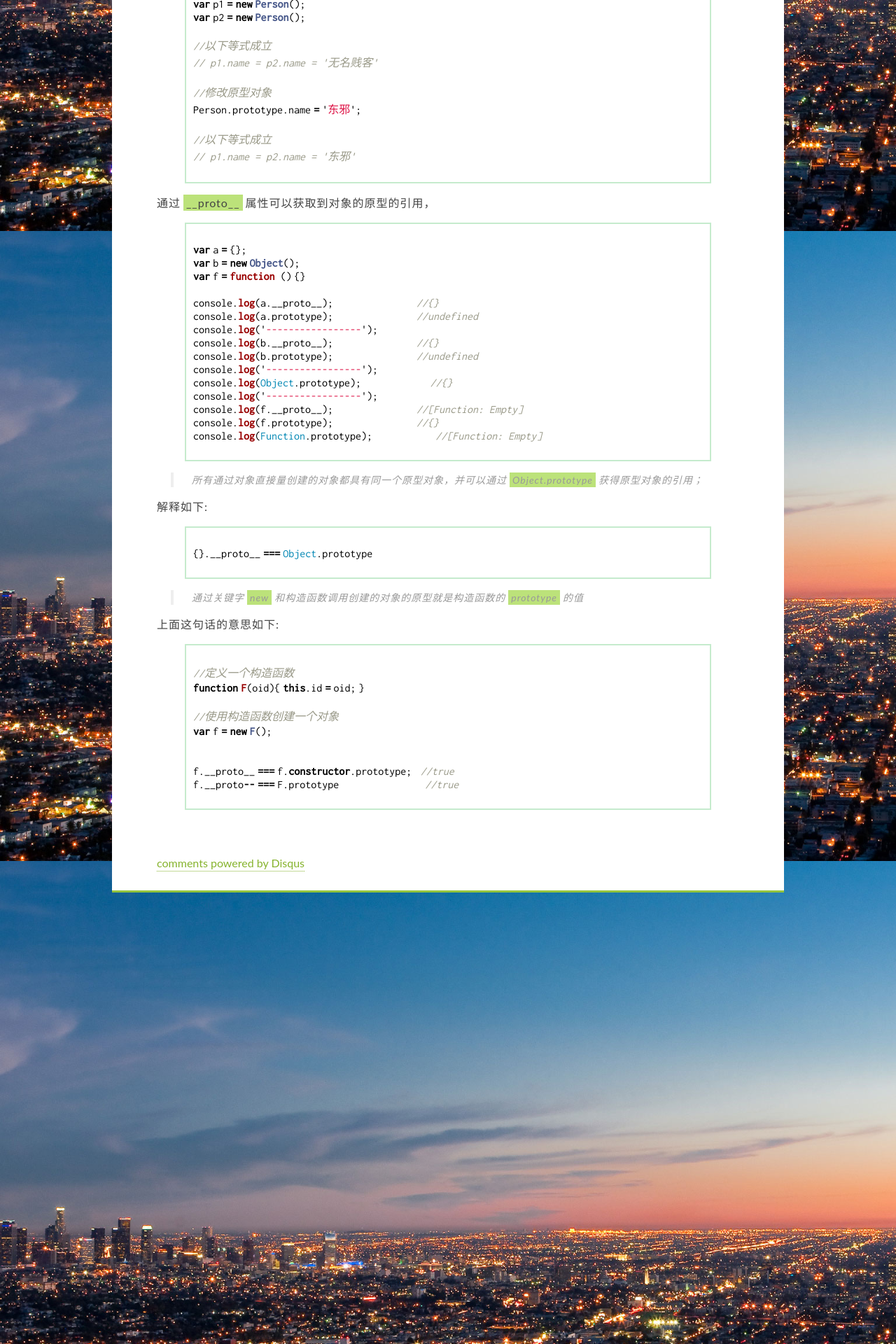
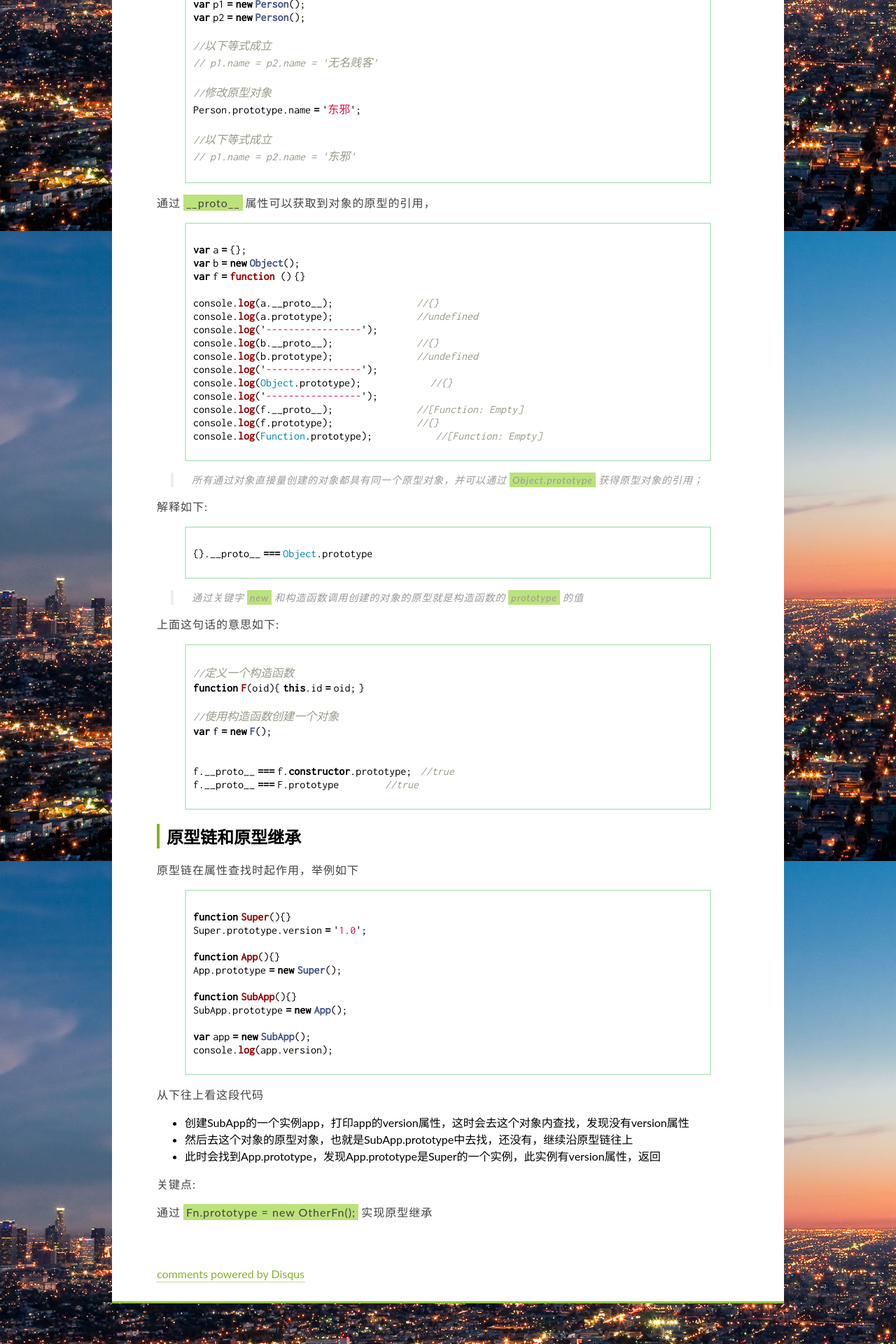
Before and after one commit to JuoCode/JuoCode.github.io, a Jekyll site: the page built from _posts/2014-04-06-javascript-object-prototype.md, in a window 1280 px wide. Shown: the part 1470-3390 px from the top of the page at 70% size. Built offline with Jekyll 4.4.1, drawn with Linux system fonts in a browser that asks for light colours; nearby versions of some CDN libraries; Markdown is read by kramdown in place of the engine named in the settings; comment, search, counter and statistics services are not loaded.

Commit message:
原型链和原型继承

```diff
--- a/_posts/2014-04-06-javascript-object-prototype.md
+++ b/_posts/2014-04-06-javascript-object-prototype.md
@@ -116,5 +116,36 @@ var f = new F();
 
 
 f.__proto__ === f.constructor.prototype;   //true
-f.__proto-- === F.prototype                              //true
+f.__proto__ === F.prototype                //true
 {% endhighlight%}
+
+
+## 原型链和原型继承
+
+原型链在属性查找时起作用，举例如下
+
+{% highlight javascript%}
+
+function Super(){}
+Super.prototype.version = '1.0';
+
+function App(){}
+App.prototype = new Super();
+
+function SubApp(){}
+SubApp.prototype = new App();
+
+var app = new SubApp();
+console.log(app.version);
+
+{% endhighlight%}
+
+从下往上看这段代码
+
+- 创建SubApp的一个实例app，打印app的version属性，这时会去这个对象内查找，发现没有version属性
+- 然后去这个对象的原型对象，也就是`SubApp.prototype`中去找，还没有，继续沿原型链往上
+- 此时会找到`App.prototype`，发现App.prototype是`Super`的一个实例，此实例有`version`属性，返回
+
+关键点:
+
+通过`Fn.prototype = new OtherFn();`实现原型继承
--- a/css/main.css
+++ b/css/main.css
@@ -265,3 +265,7 @@ header .about:hover, header .picture:hover {
   font-style: italic;
   font-size: 14px;
 }
+
+.post ul{
+  line-height: 1.5;
+}
```
